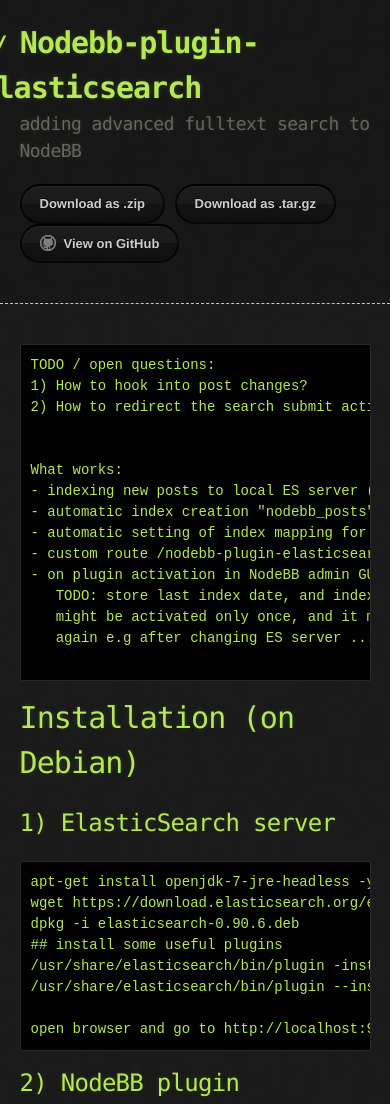
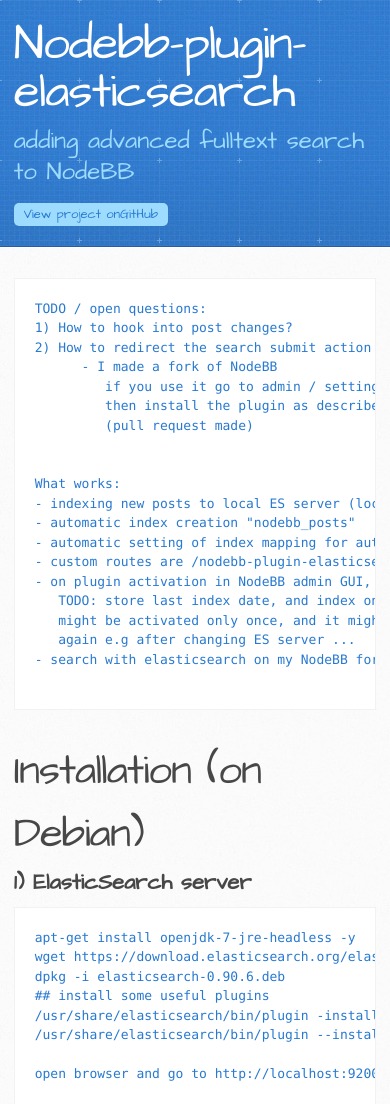
Before and after one commit to seti123/nodebb-plugin-elasticsearch, a plain HTML site: page index.html in a window 390 px wide. Shown: the top 1104 px of the page. Drawn offline with Linux system fonts and the light colour scheme.

Commit message:
Create gh-pages branch via GitHub

```diff
--- a/index.html
+++ b/index.html
@@ -3,45 +3,50 @@
   <head>
     <meta charset='utf-8'>
     <meta http-equiv="X-UA-Compatible" content="chrome=1">
-
+    <meta name="viewport" content="width=device-width, initial-scale=1, maximum-scale=1">
+    <link href='https://fonts.googleapis.com/css?family=Architects+Daughter' rel='stylesheet' type='text/css'>
     <link rel="stylesheet" type="text/css" href="stylesheets/stylesheet.css" media="screen" />
     <link rel="stylesheet" type="text/css" href="stylesheets/pygment_trac.css" media="screen" />
     <link rel="stylesheet" type="text/css" href="stylesheets/print.css" media="print" />
+
+    <!--[if lt IE 9]>
+    <script src="//html5shiv.googlecode.com/svn/trunk/html5.js"></script>
+    <![endif]-->
 
     <title>Nodebb-plugin-elasticsearch by seti123</title>
   </head>
 
   <body>
-
     <header>
-      <div class="container">
+      <div class="inner">
         <h1>Nodebb-plugin-elasticsearch</h1>
         <h2>adding advanced fulltext search to NodeBB</h2>
-
-        <section id="downloads">
-          <a href="https://github.com/seti123/nodebb-plugin-elasticsearch/zipball/master" class="btn">Download as .zip</a>
-          <a href="https://github.com/seti123/nodebb-plugin-elasticsearch/tarball/master" class="btn">Download as .tar.gz</a>
-          <a href="https://github.com/seti123/nodebb-plugin-elasticsearch" class="btn btn-github"><span class="icon"></span>View on GitHub</a>
-        </section>
+        <a href="https://github.com/seti123/nodebb-plugin-elasticsearch" class="button"><small>View project on</small>GitHub</a>
       </div>
     </header>
 
-    <div class="container">
-      <section id="main_content">
-        <pre><code>TODO / open questions:
+    <div id="content-wrapper">
+      <div class="inner clearfix">
+        <section id="main-content">
+          <pre><code>TODO / open questions:
 1) How to hook into post changes?
 2) How to redirect the search submit action to the plugin custom route?
+      - I made a fork of NodeBB
+         if you use it go to admin / settings / posts and disabel DB search
+         then install the plugin as described below
+         (pull request made)
 
 
 What works:
 - indexing new posts to local ES server (localhost:9200)
 - automatic index creation "nodebb_posts"
 - automatic setting of index mapping for autocompletion
-- custom route /nodebb-plugin-elasticsearch/search/:term
+- custom routes are /nodebb-plugin-elasticsearch/search/:term and /elasticsearch/search:term
 - on plugin activation in NodeBB admin GUI, ALL existing posts are indexed automatically
    TODO: store last index date, and index only new ... well but plugin
    might be activated only once, and it might be an option to trigger the process
    again e.g after changing ES server ...
+- search with elasticsearch on my NodeBB fork seti123/NodeBB
 
 </code></pre>
 
@@ -193,7 +198,23 @@
             "content": "&lt;p&gt;Amazing what you can do with ElasticSearch&lt;/p&gt;\n",
             ...
 </code></pre>
-      </section>
+        </section>
+
+        <aside id="sidebar">
+          <a href="https://github.com/seti123/nodebb-plugin-elasticsearch/zipball/master" class="button">
+            <small>Download</small>
+            .zip file
+          </a>
+          <a href="https://github.com/seti123/nodebb-plugin-elasticsearch/tarball/master" class="button">
+            <small>Download</small>
+            .tar.gz file
+          </a>
+
+          <p class="repo-owner"><a href="https://github.com/seti123/nodebb-plugin-elasticsearch"></a> is maintained by <a href="https://github.com/seti123">seti123</a>.</p>
+
+          <p>This page was generated by <a href="https://pages.github.com">GitHub Pages</a> using the Architect theme by <a href="https://twitter.com/jasonlong">Jason Long</a>.</p>
+        </aside>
+      </div>
     </div>
 
 
--- a/stylesheets/pygment_trac.css
+++ b/stylesheets/pygment_trac.css
@@ -1,3 +1,4 @@
+.highlight  { background: #ffffff; }
 .highlight .c { color: #999988; font-style: italic } /* Comment */
 .highlight .err { color: #a61717; background-color: #e3d2d2 } /* Error */
 .highlight .k { font-weight: bold } /* Keyword */
@@ -34,7 +35,7 @@
 .highlight .ne { color: #990000; font-weight: bold } /* Name.Exception */
 .highlight .nf { color: #990000; font-weight: bold } /* Name.Function */
 .highlight .nn { color: #555555 } /* Name.Namespace */
-.highlight .nt { color: #CBDFFF } /* Name.Tag */
+.highlight .nt { color: #000080 } /* Name.Tag */
 .highlight .nv { color: #008080 } /* Name.Variable */
 .highlight .ow { font-weight: bold } /* Operator.Word */
 .highlight .w { color: #bbbbbb } /* Text.Whitespace */
--- a/stylesheets/stylesheet.css
+++ b/stylesheets/stylesheet.css
@@ -1,247 +1,479 @@
+/* http://meyerweb.com/eric/tools/css/reset/
+   v2.0 | 20110126
+   License: none (public domain)
+*/
+html, body, div, span, applet, object, iframe,
+h1, h2, h3, h4, h5, h6, p, blockquote, pre,
+a, abbr, acronym, address, big, cite, code,
+del, dfn, em, img, ins, kbd, q, s, samp,
+small, strike, strong, sub, sup, tt, var,
+b, u, i, center,
+dl, dt, dd, ol, ul, li,
+fieldset, form, label, legend,
+table, caption, tbody, tfoot, thead, tr, th, td,
+article, aside, canvas, details, embed,
+figure, figcaption, footer, header, hgroup,
+menu, nav, output, ruby, section, summary,
+time, mark, audio, video {
+	margin: 0;
+	padding: 0;
+	border: 0;
+	font-size: 100%;
+	font: inherit;
+	vertical-align: baseline;
+}
+/* HTML5 display-role reset for older browsers */
+article, aside, details, figcaption, figure,
+footer, header, hgroup, menu, nav, section {
+	display: block;
+}
 body {
-  margin: 0;
-  padding: 0;
-  background: #151515 url("../images/bkg.png") 0 0;
-  color: #eaeaea;
-  font: 16px;
-  line-height: 1.5;
-  font-family: Monaco, "Bitstream Vera Sans Mono", "Lucida Console", Terminal, monospace;
+	line-height: 1;
+}
+ol, ul {
+	list-style: none;
+}
+blockquote, q {
+	quotes: none;
+}
+blockquote:before, blockquote:after,
+q:before, q:after {
+	content: '';
+	content: none;
+}
+table {
+	border-collapse: collapse;
+	border-spacing: 0;
 }
 
-/* General & 'Reset' Stuff */
+/* LAYOUT STYLES */
+body {
+  font-size: 15px;
+  line-height: 1.5;
+  background: #fafafa url(../images/body-bg.jpg) 0 0 repeat;
+  font-family: 'Helvetica Neue', Helvetica, Arial, serif;
+  font-weight: 400;
+  color: #666;
+}
 
-.container {
-  width: 90%;
-  max-width: 600px;
+a {
+  color: #2879d0;
+}
+a:hover {
+  color: #2268b2;
+}
+
+header {
+  padding-top: 40px;
+  padding-bottom: 40px;
+  font-family: 'Architects Daughter', 'Helvetica Neue', Helvetica, Arial, serif;
+  background: #2e7bcf url(../images/header-bg.jpg) 0 0 repeat-x;
+  border-bottom: solid 1px #275da1;
+}
+
+header h1 {
+  letter-spacing: -1px;
+  font-size: 72px;
+  color: #fff;
+  line-height: 1;
+  margin-bottom: 0.2em;
+  width: 540px;
+}
+
+header h2 {
+  font-size: 26px;
+  color: #9ddcff;
+  font-weight: normal;
+  line-height: 1.3;
+  width: 540px;
+  letter-spacing: 0;
+}
+
+.inner {
+  position: relative;
+  width: 940px;
   margin: 0 auto;
 }
 
-section {
-  display: block;
-  margin: 0 0 20px 0;
+#content-wrapper {
+  border-top: solid 1px #fff;
+  padding-top: 30px;
 }
 
-h1, h2, h3, h4, h5, h6 {
-  margin: 0 0 20px;
+#main-content {
+  width: 690px;
+  float: left;
 }
 
-li {
-  line-height: 1.4 ;
+#main-content img {
+  max-width: 100%;
 }
 
-/* Header, <header>
-   header   - container
-   h1       - project name
-   h2       - project description
-*/
-
-header {
-  background: rgba(0, 0, 0, 0.1);
-  width: 100%;
-  border-bottom: 1px dashed #b5e853;
-  padding: 20px 0;
-  margin: 0 0 40px 0;
+aside#sidebar {
+  width: 200px;
+  padding-left: 20px;
+  min-height: 504px;
+  float: right;
+  background: transparent url(../images/sidebar-bg.jpg) 0 0 no-repeat;
+  font-size: 12px;
+  line-height: 1.3;
 }
 
-header h1 {
-  font-size: 30px;
-  line-height: 1.5;
-  margin: 0 0 0 -40px;
-  font-weight: bold;
-  font-family: Monaco, "Bitstream Vera Sans Mono", "Lucida Console", Terminal, monospace;
-  color: #b5e853;
-  text-shadow: 0 1px 1px rgba(0, 0, 0, 0.1),
-               0 0 5px rgba(181, 232, 83, 0.1),
-               0 0 10px rgba(181, 232, 83, 0.1);
-  letter-spacing: -1px;
-  -webkit-font-smoothing: antialiased;
-}
-
-header h1:before {
-  content: "./ ";
-  font-size: 24px;
-}
-
-header h2 {
-  font-size: 18px;
-  font-weight: 300;
-  color: #666;
-}
-
-#downloads .btn {
-  display: inline-block;
-  text-align: center;
-  margin: 0;
-}
-
-/* Main Content
-*/
-
-#main_content {
-  width: 100%;
-  -webkit-font-smoothing: antialiased;
-}
-section img {
-  max-width: 100%
-}
-
-h1, h2, h3, h4, h5, h6 {
-  font-weight: normal;
-  font-family: Monaco, "Bitstream Vera Sans Mono", "Lucida Console", Terminal, monospace;
-  color: #b5e853;
-  letter-spacing: -0.03em;
-  text-shadow: 0 1px 1px rgba(0, 0, 0, 0.1),
-               0 0 5px rgba(181, 232, 83, 0.1),
-               0 0 10px rgba(181, 232, 83, 0.1);
-}
-
-#main_content h1 {
-  font-size: 30px;
-}
-
-#main_content h2 {
-  font-size: 24px;
-}
-
-#main_content h3 {
-  font-size: 18px;
-}
-
-#main_content h4 {
-  font-size: 14px;
-}
-
-#main_content h5 {
-  font-size: 12px;
-  text-transform: uppercase;
-  margin: 0 0 5px 0;
-}
-
-#main_content h6 {
-  font-size: 12px;
-  text-transform: uppercase;
-  color: #999;
-  margin: 0 0 5px 0;
-}
-
-dt {
-  font-style: italic;
+aside#sidebar p.repo-owner,
+aside#sidebar p.repo-owner a {
   font-weight: bold;
 }
 
-ul li {
-  list-style: none;
+#downloads {
+  margin-bottom: 40px;
 }
 
-ul li:before {
-  content: ">>";
-  font-family: Monaco, "Bitstream Vera Sans Mono", "Lucida Console", Terminal, monospace;
-  font-size: 13px;
-  color: #b5e853;
-  margin-left: -37px;
-  margin-right: 21px;
-  line-height: 16px;
+a.button {
+  width: 134px;
+  height: 58px;
+  line-height: 1.2;
+  font-size: 23px;
+  color: #fff;
+  padding-left: 68px;
+  padding-top: 22px;
+  font-family: 'Architects Daughter', 'Helvetica Neue', Helvetica, Arial, serif;
+}
+a.button small {
+  display: block;
+  font-size: 11px;
+}
+header a.button {
+  position: absolute;
+  right: 0;
+  top: 0;
+  background: transparent url(../images/github-button.png) 0 0 no-repeat;
+}
+aside a.button {
+  width: 138px;
+  padding-left: 64px;
+  display: block;
+  background: transparent url(../images/download-button.png) 0 0 no-repeat;
+  margin-bottom: 20px;
+  font-size: 21px;
 }
 
-blockquote {
-  color: #aaa;
-  padding-left: 10px;
-  border-left: 1px dotted #666;
+code, pre {
+  font-family: Monaco, "Bitstream Vera Sans Mono", "Lucida Console", Terminal, monospace;
+  color: #222;
+  margin-bottom: 30px;
+  font-size: 13px;
+}
+
+code {
+  background-color: #f2f8fc;
+  border: solid 1px #dbe7f3;
+  padding: 0 3px;
 }
 
 pre {
-  background: rgba(0, 0, 0, 0.9);
-  border: 1px solid rgba(255, 255, 255, 0.15);
-  padding: 10px;
-  font-size: 14px;
-  color: #b5e853;
-  border-radius: 2px;
-  -moz-border-radius: 2px;
-  -webkit-border-radius: 2px;
-  text-wrap: normal;
+  padding: 20px;
+  background: #fff;
+  text-shadow: none;
   overflow: auto;
-  overflow-y: hidden;
+  border: solid 1px #f2f2f2;
+}
+pre code {
+  color: #2879d0;
+  background-color: #fff;
+  border: none;
+  padding: 0;
+}
+
+ul, ol, dl {
+  margin-bottom: 20px;
+}
+
+
+/* COMMON STYLES */
+
+hr {
+  height: 1px;
+  line-height: 1px;
+  margin-top: 1em;
+  padding-bottom: 1em;
+  border: none;
+  background: transparent url('../images/hr.png') 0 0 no-repeat;
 }
 
 table {
   width: 100%;
-  margin: 0 0 20px 0;
+  border: 1px solid #ebebeb;
 }
 
 th {
-  text-align: left;
-  border-bottom: 1px dashed #b5e853;
-  padding: 5px 10px;
+  font-weight: 500;
 }
 
 td {
-  padding: 5px 10px;
+  border: 1px solid #ebebeb;
+  text-align: center;
+  font-weight: 300;
 }
 
-hr {
-  height: 0;
-  border: 0;
-  border-bottom: 1px dashed #b5e853;
-  color: #b5e853;
+form {
+  background: #f2f2f2;
+  padding: 20px;
+
 }
 
-/* Buttons
-*/
 
-.btn {
-  display: inline-block;
-  background: -webkit-linear-gradient(top, rgba(40, 40, 40, 0.3), rgba(35, 35, 35, 0.3) 50%, rgba(10, 10, 10, 0.3) 50%, rgba(0, 0, 0, 0.3));
-  padding: 8px 18px;
-  border-radius: 50px;
-  border: 2px solid rgba(0, 0, 0, 0.7);
-  border-bottom: 2px solid rgba(0, 0, 0, 0.7);
-  border-top: 2px solid rgba(0, 0, 0, 1);
-  color: rgba(255, 255, 255, 0.8);
-  font-family: Helvetica, Arial, sans-serif;
-  font-weight: bold;
-  font-size: 13px;
-  text-decoration: none;
-  text-shadow: 0 -1px 0 rgba(0, 0, 0, 0.75);
-  box-shadow: inset 0 1px 0 rgba(255, 255, 255, 0.05);
+/* GENERAL ELEMENT TYPE STYLES */
+
+#main-content h1 {
+  font-family: 'Architects Daughter', 'Helvetica Neue', Helvetica, Arial, serif;
+  font-size: 2.8em;
+  letter-spacing: -1px;
+  color: #474747;
 }
 
-.btn:hover {
-  background: -webkit-linear-gradient(top, rgba(40, 40, 40, 0.6), rgba(35, 35, 35, 0.6) 50%, rgba(10, 10, 10, 0.8) 50%, rgba(0, 0, 0, 0.8));
+#main-content h1:before {
+  content: "/";
+  color: #9ddcff;
+  padding-right: 0.3em;
+  margin-left: -0.9em;
 }
 
-.btn .icon {
-  display: inline-block;
-  width: 16px;
-  height: 16px;
-  margin: 1px 8px 0 0;
-  float: left;
+#main-content h2 {
+  font-family: 'Architects Daughter', 'Helvetica Neue', Helvetica, Arial, serif;
+  font-size: 22px;
+  font-weight: bold;
+  margin-bottom: 8px;
+  color: #474747;
+}
+#main-content h2:before {
+  content: "//";
+  color: #9ddcff;
+  padding-right: 0.3em;
+  margin-left: -1.5em;
 }
 
-.btn-github .icon {
-  opacity: 0.6;
-  background: url("../images/blacktocat.png") 0 0 no-repeat;
+#main-content h3 {
+  font-family: 'Architects Daughter', 'Helvetica Neue', Helvetica, Arial, serif;
+  font-size: 18px;
+  font-weight: bold;
+  margin-top: 24px;
+  margin-bottom: 8px;
+  color: #474747;
 }
 
-/* Links
-   a, a:hover, a:visited
-*/
+#main-content h3:before {
+  content: "///";
+  color: #9ddcff;
+  padding-right: 0.3em;
+  margin-left: -2em;
+}
+
+#main-content h4 {
+  font-family: 'Architects Daughter', 'Helvetica Neue', Helvetica, Arial, serif;
+  font-size: 15px;
+  font-weight: bold;
+  color: #474747;
+}
+
+h4:before {
+  content: "////";
+  color: #9ddcff;
+  padding-right: 0.3em;
+  margin-left: -2.8em;
+}
+
+#main-content h5 {
+  font-family: 'Architects Daughter', 'Helvetica Neue', Helvetica, Arial, serif;
+  font-size: 14px;
+  color: #474747;
+}
+h5:before {
+  content: "/////";
+  color: #9ddcff;
+  padding-right: 0.3em;
+  margin-left: -3.2em;
+}
+
+#main-content h6 {
+  font-family: 'Architects Daughter', 'Helvetica Neue', Helvetica, Arial, serif;
+  font-size: .8em;
+  color: #474747;
+}
+h6:before {
+  content: "//////";
+  color: #9ddcff;
+  padding-right: 0.3em;
+  margin-left: -3.7em;
+}
+
+p {
+  margin-bottom: 20px;
+}
 
 a {
-  color: #63c0f5;
-  text-shadow: 0 0 5px rgba(104, 182, 255, 0.5);
+  text-decoration: none;
 }
 
-/* Clearfix */
-
-.cf:before, .cf:after {
-  content:"";
-  display:table;
+p a {
+  font-weight: 400;
 }
 
-.cf:after {
-  clear:both;
+blockquote {
+  font-size: 1.6em;
+  border-left: 10px solid #e9e9e9;
+  margin-bottom: 20px;
+  padding: 0 0 0 30px;
 }
 
-.cf {
-  zoom:1;
+ul {
+  list-style: disc inside;
+  padding-left: 20px;
 }
+
+ol {
+  list-style: decimal inside;
+  padding-left: 3px;
+}
+
+dl dd {
+  font-style: italic;
+  font-weight: 100;
+}
+
+footer {
+  background: transparent url('../images/hr.png') 0 0 no-repeat;
+  margin-top: 40px;
+  padding-top: 20px;
+  padding-bottom: 30px;
+  font-size: 13px;
+  color: #aaa;
+}
+
+footer a {
+  color: #666;
+}
+footer a:hover {
+  color: #444;
+}
+
+/* MISC */
+.clearfix:after {
+  clear: both;
+  content: '.';
+  display: block;
+  visibility: hidden;
+  height: 0;
+}
+
+.clearfix {display: inline-block;}
+* html .clearfix {height: 1%;}
+.clearfix {display: block;}
+
+/* #Media Queries
+================================================== */
+
+/* Smaller than standard 960 (devices and browsers) */
+@media only screen and (max-width: 959px) {}
+
+/* Tablet Portrait size to standard 960 (devices and browsers) */
+@media only screen and (min-width: 768px) and (max-width: 959px) {
+  .inner {
+    width: 740px;
+  }
+  header h1, header h2 {
+    width: 340px;
+  }
+  header h1 {
+    font-size: 60px;
+  }
+  header h2 {
+    font-size: 30px;
+  }
+  #main-content {
+    width: 490px;
+  }
+  #main-content h1:before,
+  #main-content h2:before,
+  #main-content h3:before,
+  #main-content h4:before,
+  #main-content h5:before,
+  #main-content h6:before {
+    content: none;
+    padding-right: 0;
+    margin-left: 0;
+  }
+}
+
+/* All Mobile Sizes (devices and browser) */
+@media only screen and (max-width: 767px) {
+  .inner {
+    width: 93%;
+  }
+  header {
+    padding: 20px 0;
+  }
+  header .inner {
+    position: relative;
+  }
+  header h1, header h2 {
+    width: 100%;
+  }
+  header h1 {
+    font-size: 48px;
+  }
+  header h2 {
+    font-size: 24px;
+  }
+  header a.button {
+    background-image: none;
+    width: auto;
+    height: auto;
+    display: inline-block;
+    margin-top: 15px;
+    padding: 5px 10px;
+    position: relative;
+    text-align: center;
+    font-size: 13px;
+    line-height: 1;
+    background-color: #9ddcff;
+    color: #2879d0;
+    -moz-border-radius: 5px;
+    -webkit-border-radius: 5px;
+    border-radius: 5px;
+  }
+  header a.button small {
+    font-size: 13px;
+    display: inline;
+  }
+  #main-content,
+  aside#sidebar {
+    float: none;
+    width: 100% ! important;
+  }
+  aside#sidebar {
+    background-image: none;
+    margin-top: 20px;
+    border-top: solid 1px #ddd;
+    padding: 20px 0;
+    min-height: 0;
+  }
+  aside#sidebar a.button {
+    display: none;
+  }
+  #main-content h1:before,
+  #main-content h2:before,
+  #main-content h3:before,
+  #main-content h4:before,
+  #main-content h5:before,
+  #main-content h6:before {
+    content: none;
+    padding-right: 0;
+    margin-left: 0;
+  }
+}
+
+/* Mobile Landscape Size to Tablet Portrait (devices and browsers) */
+@media only screen and (min-width: 480px) and (max-width: 767px) {}
+
+/* Mobile Portrait Size to Mobile Landscape Size (devices and browsers) */
+@media only screen and (max-width: 479px) {}
```
Also changed, not shown: params.json (+1 -1 lines).
